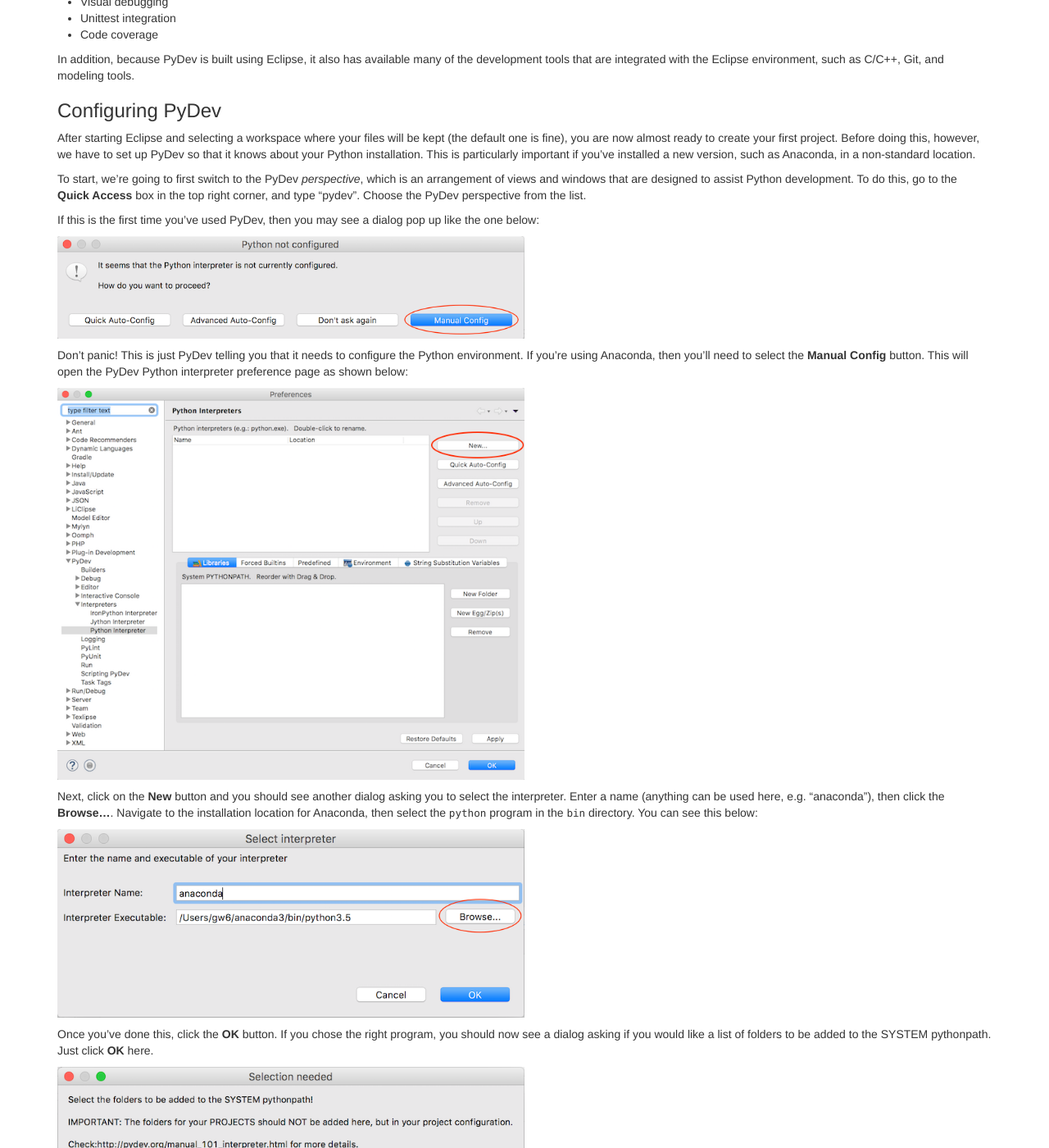
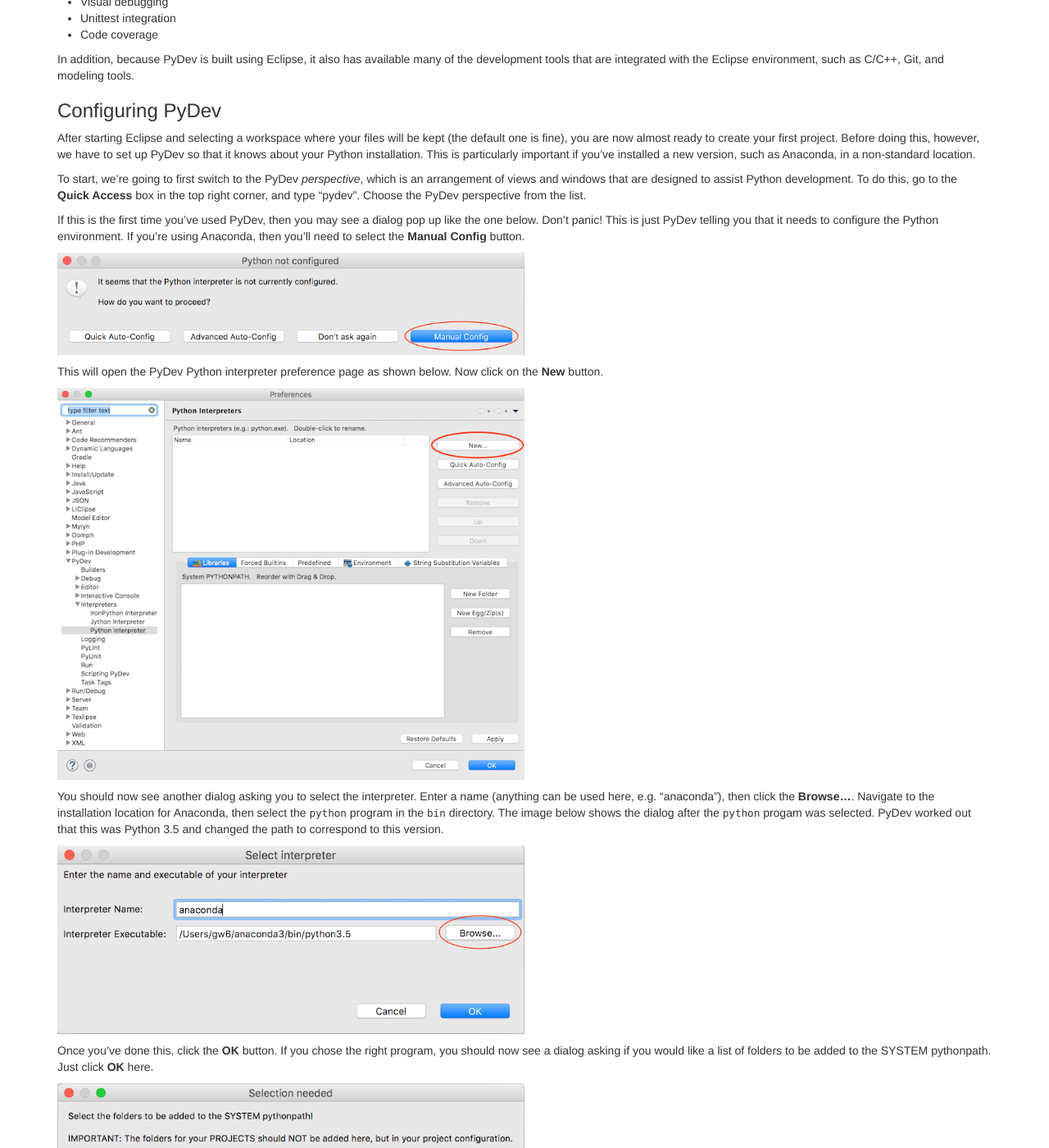
Before and after one commit to ornl-ssd/python-dev-env, a Jekyll site: the page built from _episodes/03-pydev.md, in a window 1280 px wide and 1400 px high, scrolled down 615 px. Shown: the whole window at 82% size. Built offline with Jekyll 4.4.1, drawn with Linux system fonts in a browser that asks for light colours.

Commit message:
More explanation
Signed-off-by: Watson, Gregory <g.watson@computer.org>

```diff
--- a/_episodes/03-pydev.md
+++ b/_episodes/03-pydev.md
@@ -41,19 +41,21 @@
 are designed to assist Python development. To do this, go to the **Quick Access**  box in the top right corner, and
 type "pydev". Choose the PyDev perspective from the list.
 
-If this is the first time you've used PyDev, then you may see a dialog pop up like the one below:
+If this is the first time you've used PyDev, then you may see a dialog pop up like the one below. Don't panic!
+This is just PyDev telling you that it needs to configure the Python environment. If you're using Anaconda,
+then you'll need to select the **Manual Config** button.
 
 <img src="{{ site.github.url }}/fig/03-pydev-dialog.png" width="50%"/>
 
-Don't panic! This is just PyDev telling you that it needs to configure the Python environment. If you're using Anaconda,
-then you'll need to select the **Manual Config** button. This will open the PyDev Python interpreter preference page as
-shown below:
+This will open the PyDev Python interpreter preference page as shown below. Now click on the **New** button.
 
 <img src="{{ site.github.url }}/fig/03-pydev-prefs.png" width="50%"/>
 
-Next, click on the **New** button and you should see another dialog asking you to select the interpreter. Enter a name
+You should now see another dialog asking you to select the interpreter. Enter a name
 (anything can be used here, e.g. "anaconda"), then click the **Browse...**. Navigate to the installation location for
-Anaconda, then select the `python` program in the `bin` directory. You can see this below:
+Anaconda, then select the `python` program in the `bin` directory. The image below
+shows the dialog after the `python` progam was selected. PyDev worked out that this was
+Python 3.5 and changed the path to correspond to this version.
 
 <img src="{{ site.github.url }}/fig/03-pydev-interpreter.png" width="50%"/>
 
```
